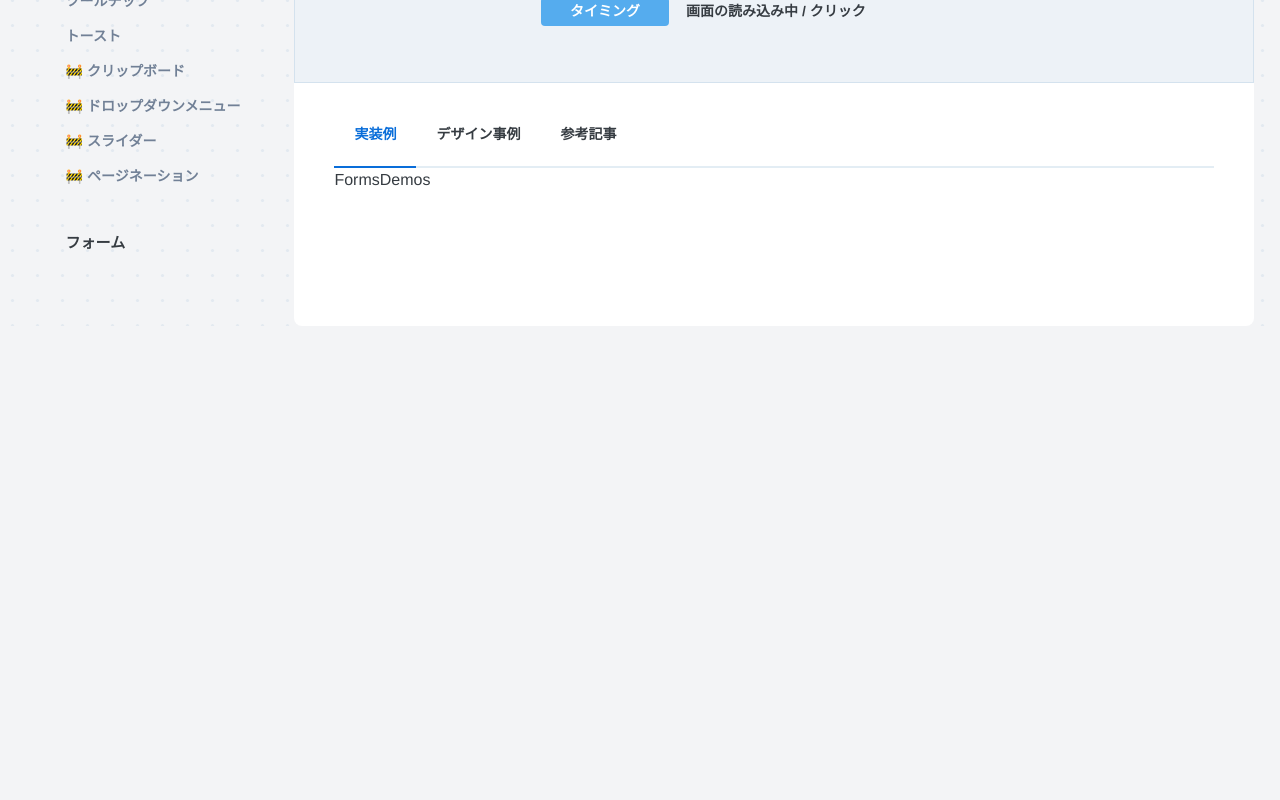
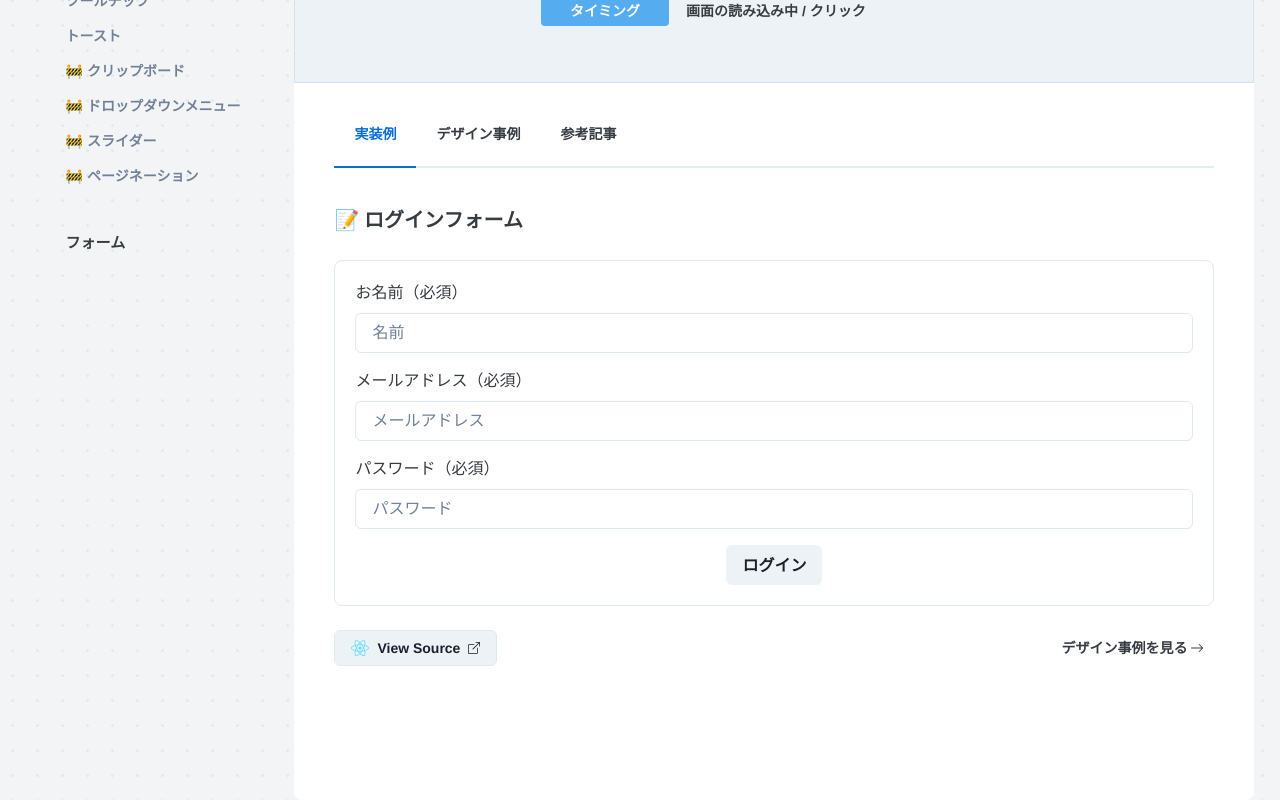
Before and after one commit to kokoro-hart/ui-components-chakra, a Next.js app: page /reference/forms/demos in a window 1280 px wide. Shown: the part 487-1287 px from the top of the page. Before the commit the page ends 813 px from the top, so only its background shows below. Built offline with nearby package versions, Linux system fonts and the light colour scheme.

Commit message:
feat: ログインフォームを追加

```diff
--- a/package.json
+++ b/package.json
@@ -24,14 +24,17 @@
     "@chakra-ui/react": "^2.7.1",
     "@emotion/react": "^11.11.1",
     "@emotion/styled": "^11.11.0",
+    "@hookform/resolvers": "^3.1.1",
     "axios": "^1.4.0",
     "cheerio": "^1.0.0-rc.12",
     "framer-motion": "^10.12.18",
     "next": "13.1.6",
     "react": "18.2.0",
     "react-dom": "18.2.0",
+    "react-hook-form": "^7.45.1",
     "react-icons": "^4.10.1",
-    "ress": "^5.0.2"
+    "ress": "^5.0.2",
+    "zod": "^3.21.4"
   },
   "devDependencies": {
     "@commitlint/cli": "^17.4.2",
--- /dev/null
+++ b/src/components/Elements/Form/Form.tsx
@@ -0,0 +1,30 @@
+import { zodResolver } from "@hookform/resolvers/zod";
+import * as React from "react";
+import { useForm, UseFormReturn, SubmitHandler, UseFormProps, FieldValues } from "react-hook-form";
+import { ZodType, ZodTypeDef } from "zod";
+
+type FormProps<TFormValues extends FieldValues, Schema> = {
+  onSubmit: SubmitHandler<TFormValues>;
+  children: (methods: UseFormReturn<TFormValues>) => React.ReactNode;
+  options?: UseFormProps<TFormValues>;
+  id?: string;
+  schema?: Schema;
+};
+
+export const Form = <
+  TFormValues extends Record<string, unknown> = Record<string, unknown>,
+  Schema extends ZodType<unknown, ZodTypeDef, unknown> = ZodType<unknown, ZodTypeDef, unknown>,
+>({
+  onSubmit,
+  children,
+  options,
+  id,
+  schema,
+}: FormProps<TFormValues, Schema>) => {
+  const methods = useForm<TFormValues>({ ...options, resolver: schema && zodResolver(schema) });
+  return (
+    <form onSubmit={methods.handleSubmit(onSubmit)} id={id}>
+      {children(methods)}
+    </form>
+  );
+};
--- /dev/null
+++ b/src/components/Elements/Form/index.ts
@@ -0,0 +1 @@
+export * from "./Form";
--- a/src/features/Reference/Forms/Forms.tsx
+++ /dev/null
@@ -1,5 +0,0 @@
-import { FC } from "react";
-
-export const Forms: FC = () => {
-  return <div className="">forms</div>;
-};
--- a/src/features/Reference/Forms/FormsDemos.tsx
+++ b/src/features/Reference/Forms/FormsDemos.tsx
@@ -1,6 +1,34 @@
-import { ChakraProps } from "@chakra-ui/react";
+import { Box, ChakraProps, Heading, Stack } from "@chakra-ui/react";
 import { FC } from "react";
 
-export const FormsDemos: FC<ChakraProps> = () => {
-  return <div className="">FormsDemos</div>;
+import { getPath } from "@/utils";
+
+import { ViewSourceArea } from "../ViewSourceArea";
+
+import { LoginForm } from "./LoginForm";
+
+export const FormsDemos: FC<ChakraProps> = ({ ...props }) => {
+  return (
+    <Stack spacing={{ base: "64px", md: "84px" }} {...props}>
+      <Box as="section">
+        <Heading as="h2" fontSize={{ base: "18px", md: "20px" }}>
+          📝 ログインフォーム
+        </Heading>
+        <Box
+          mt={{ base: "20px", md: "28px" }}
+          p="20px"
+          borderRadius="8px"
+          border="1px solid"
+          borderColor="gray.200"
+        >
+          <LoginForm />
+        </Box>
+        <ViewSourceArea
+          mt={{ base: "20px", md: "24px" }}
+          react={getPath.cases("forms")}
+          design={getPath.cases("forms")}
+        />
+      </Box>
+    </Stack>
+  );
 };
--- /dev/null
+++ b/src/features/Reference/Forms/LoginForm.tsx
@@ -0,0 +1,72 @@
+import {
+  Button,
+  FormControl,
+  FormErrorMessage,
+  FormLabel,
+  Input,
+  useToast,
+  VStack,
+} from "@chakra-ui/react";
+import { FC } from "react";
+import { SubmitHandler } from "react-hook-form";
+import { z } from "zod";
+
+import { Form } from "@/components/Elements/Form";
+
+export type LoginFormValues = {
+  name: string;
+  email: string;
+  password: string;
+};
+
+export const LoginForm: FC = () => {
+  const toast = useToast();
+  const handleSubmit: SubmitHandler<LoginFormValues> = (data) => {
+    console.log(data);
+    toast({
+      title: "ログインしました。",
+      status: "success",
+      description: `[${data.name}][${data.email}][${data.password}]`,
+      duration: 9000,
+      isClosable: true,
+    });
+  };
+  return (
+    <Form<LoginFormValues>
+      onSubmit={handleSubmit}
+      schema={z.object({
+        name: z.string().nonempty("名前を入力してください。"),
+        email: z.string().email("正しいメールアドレスを入力してください。"),
+        password: z.string().min(6, "パスワードは6文字以上で入力してください。"),
+      })}
+    >
+      {({ register, formState: { errors } }) => (
+        <VStack spacing={4}>
+          <FormControl isInvalid={errors.name ? true : false}>
+            <FormLabel>お名前（必須）</FormLabel>
+            <Input {...register("name", { required: true })} placeholder="名前" />
+            {errors.name && <FormErrorMessage>{errors.name?.message}</FormErrorMessage>}
+          </FormControl>
+
+          <FormControl isInvalid={errors.email ? true : false}>
+            <FormLabel>メールアドレス（必須）</FormLabel>
+            <Input {...register("email", { required: true })} placeholder="メールアドレス" />
+            {errors.email && <FormErrorMessage>{errors.email?.message}</FormErrorMessage>}
+          </FormControl>
+
+          <FormControl isInvalid={errors.password ? true : false}>
+            <FormLabel>パスワード（必須）</FormLabel>
+            <Input
+              {...register("password", { required: true })}
+              type="password"
+              placeholder="パスワード"
+            />
+            {errors.password && <FormErrorMessage>{errors.password?.message}</FormErrorMessage>}
+          </FormControl>
+
+          <Button type="submit">ログイン</Button>
+        </VStack>
+      )}
+    </Form>
+  );
+};
--- a/src/features/Reference/Forms/index.ts
+++ b/src/features/Reference/Forms/index.ts
@@ -1,4 +1,4 @@
-export * from "./Forms";
+export * from "./LoginForm";
 export * from "./FormsDemos";
 export * from "./FormsCases";
 export * from "./FormsResources";
```
Also changed, not shown: 1 other file (tests, documents, lock files or other folders).
